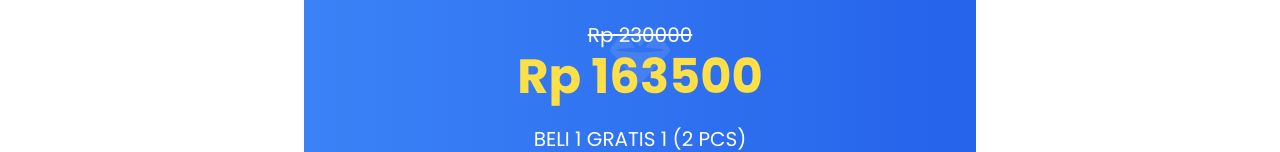
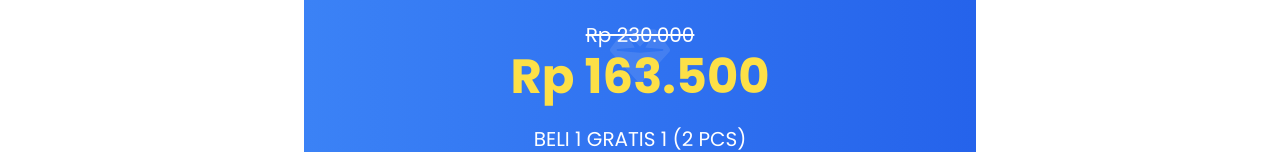
Before and after one commit to Storeriana/Gum-Therapy-Gel, a plain HTML site: page index.html in a window 1280 px wide. Shown: the part 2663-2815 px from the top of the page. Drawn offline with nearby package versions, Linux system fonts and the light colour scheme; a script that the page names is missing.

Commit message:
Update index.html

```diff
--- a/index.html
+++ b/index.html
@@ -257,8 +257,8 @@
                     </div>
 
                     <div class="flex flex-col items-center mb-6">
-                        <div class="text-xl line-through mb-1">Rp 230000</div>
-                        <div class="text-4xl md:text-5xl font-bold text-yellow-300">Rp 163500</div>
+                        <div class="text-xl line-through mb-1">Rp 230.000</div>
+                        <div class="text-4xl md:text-5xl font-bold text-yellow-300">Rp 163.500</div>
                         <br>
                         <div class="text-xl mb-1">BELI 1 GRATIS 1 (2 PCS)</div>
                         <div class="bg-yellow-400 text-blue-900 font-bold py-2 px-4 rounded-full mt-2">
```
